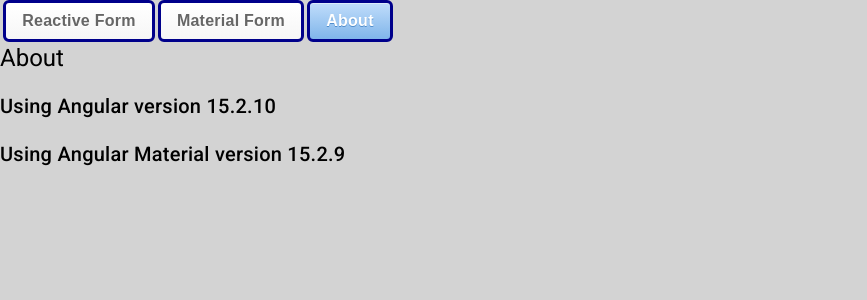
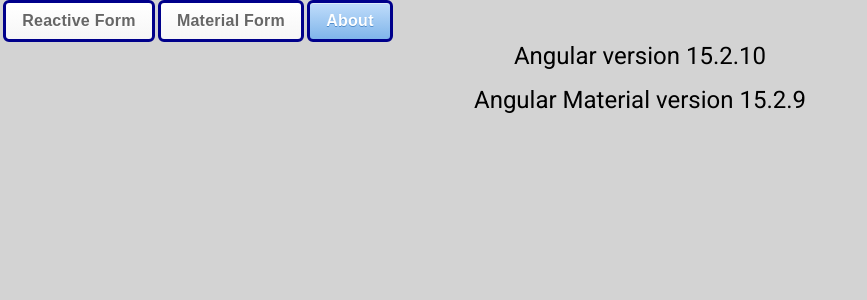
Before and after one commit to fmorriso/angular-reactive-forms-example, an Angular app: page /about in a window 1280 px wide. Shown: the top 300 px of the page, without its empty margins (0-867 px from the left). Built offline with nearby package versions, Linux system fonts and the light colour scheme.

Commit message:
use Material markup in About component

```diff
--- a/src/app/about/about.component.html
+++ b/src/app/about/about.component.html
@@ -1,3 +1,12 @@
-<h1>About</h1>
-<h2>Using Angular version {{angularVersion}}</h2>
-<h2>Using Angular Material version {{materialVersion}}</h2>
+<mat-grid-list cols="1" rowHeight="2.75rem" gutterSize="0.0rem">
+    <mat-grid-tile rowspan="1">
+      <span class="mat-h1">
+        Angular version {{ angularVersion }}
+      </span>
+    </mat-grid-tile>
+    <mat-grid-tile rowspan="1">
+      <span class="mat-h1">
+        Angular Material version {{ materialVersion }}
+      </span>
+    </mat-grid-tile>
+  </mat-grid-list>
--- a/src/app/app.module.ts
+++ b/src/app/app.module.ts
@@ -10,13 +10,15 @@ import { ReactiveFormComponent } from './reactive-form/reactive-form.component';
 import { MaterialFormComponent } from './material-form/material-form.component';
 import { AboutComponent } from './about/about.component';
 import {CustomMaterialModule} from "./shared/custom-material.module";
+import { PageNotFoundComponent } from './page-not-found/page-not-found.component';
 
 @NgModule({
   declarations: [
     AppComponent,
     ReactiveFormComponent,
     MaterialFormComponent,
-    AboutComponent
+    AboutComponent,
+    PageNotFoundComponent
   ],
   imports: [
     BrowserModule,
--- /dev/null
+++ b/src/app/page-not-found/page-not-found.component.html
@@ -0,0 +1,3 @@
+<div mat-chip>
+    That page does not exist
+</div>
```
Also changed, not shown: src/app/page-not-found/page-not-found.component.ts (added, +10 -0 lines), src/app/page-not-found/page-not-found.component.scss (added).
